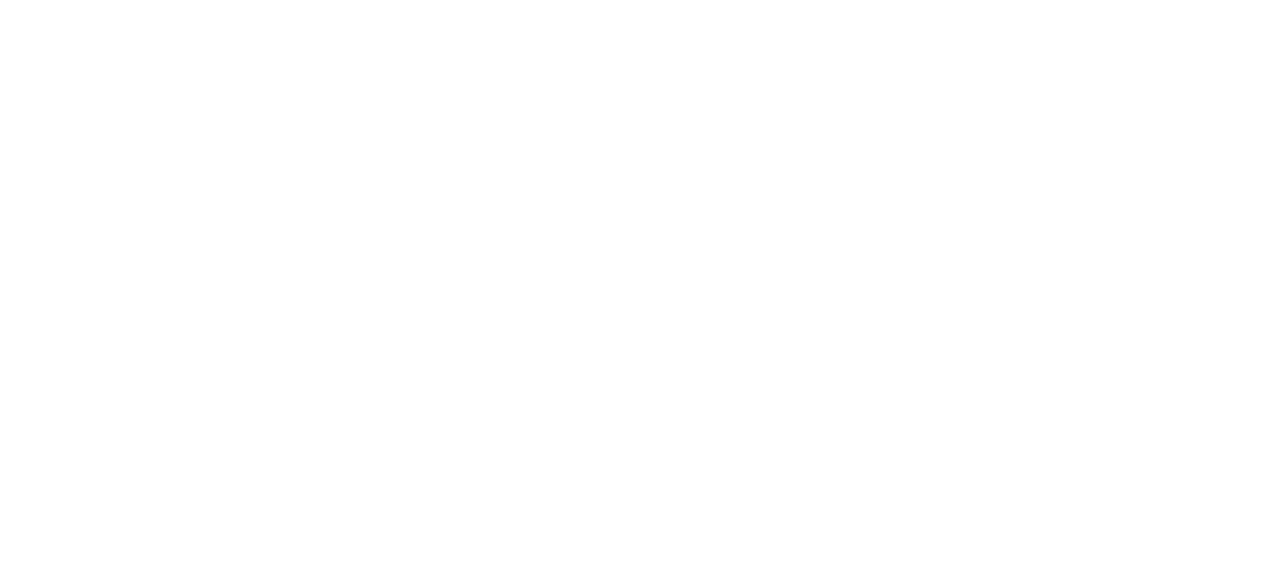
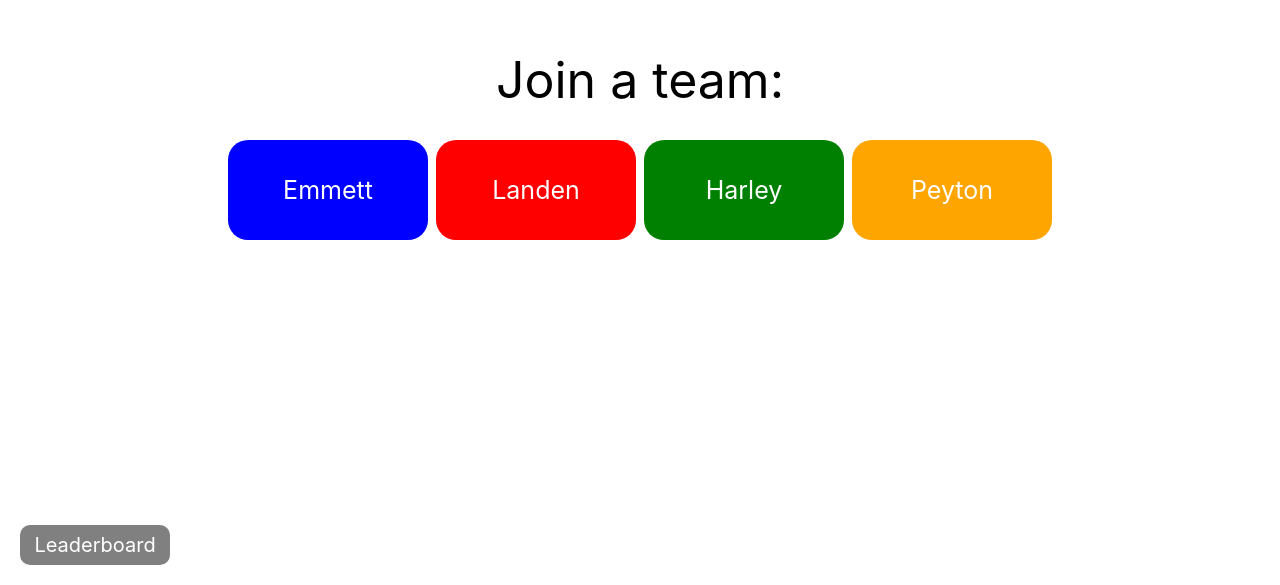
Before and after one commit to EmmettMyers/Leadership-Game, a React (Create React App) app in the folder frontend/: page / in a window 1280 px wide. Shown: the part 215-800 px from the top of the page. Built offline with nearby package versions, Linux system fonts and the light colour scheme.

Commit message:
Home and leaderboard

```diff
--- a/frontend/src/App.css
+++ b/frontend/src/App.css
@@ -1,38 +1,78 @@
 .App {
+  overflow: hidden;
+}
+
+.home {
+  display: flex;
+  justify-content: center;
+  align-items: center;
+  height: 90vh;
+}
+
+.joinTeamTxt {
+  font-size: 50px;
+  padding-bottom: 30px;
   text-align: center;
 }
 
-.App-logo {
-  height: 40vmin;
-  pointer-events: none;
+.leaders {
+  display: flex;
+  justify-content: center;
 }
 
-@media (prefers-reduced-motion: no-preference) {
-  .App-logo {
-    animation: App-logo-spin infinite 20s linear;
-  }
-}
-
-.App-header {
-  background-color: #282c34;
-  min-height: 100vh;
+.leader {
+  width: 200px;
+  height: 100px;
   display: flex;
-  flex-direction: column;
+  justify-content: center;
   align-items: center;
-  justify-content: center;
-  font-size: calc(10px + 2vmin);
+  border-radius: 20px;
+  margin-left: 4px;
+  margin-right: 4px;
+  font-size: 25px;
   color: white;
 }
 
-.App-link {
-  color: #61dafb;
+.emmett {
+  background: blue;
+}
+.landen {
+  background: red;
+}
+.harley {
+  background: green;
+}
+.peyton {
+  background: orange;
 }
 
-@keyframes App-logo-spin {
-  from {
-    transform: rotate(0deg);
-  }
-  to {
-    transform: rotate(360deg);
-  }
+.leader:hover {
+  filter: brightness(90%);
+  cursor: pointer;
+  transition: .1s;
 }
+
+.leaderboardLink {
+  position: absolute;
+  bottom: 20px;
+  left: 20px;
+  font-size: 20px;
+  width: 150px;
+  height: 40px;
+  background: gray;
+  display: flex;
+  justify-content: center;
+  align-items: center;
+  border-radius: 10px;
+  color: white;
+}
+
+.leaderboardLink:hover {
+  filter: brightness(90%);
+  cursor: pointer;
+  transition: .1s;
+}
+
+.leaderboard {
+
+}
--- a/frontend/src/App.js
+++ b/frontend/src/App.js
@@ -1,8 +1,55 @@
+import React, { useState } from "react";
 import './App.css';
 
 function App() {
+  const [page, setPage] = useState("home");
+
+  const handleLeaderClick = (leader) => {
+    setPage("game");
+  };
+
+  const handleLeaderboardClick = () => {
+    setPage("leaderboard");
+  };
+
   return (
     <div className="App">
+
+      {page === "home" && (
+        <div className="home">
+          <div className="container">
+            <div className="joinTeamTxt">Join a team:</div>
+            <div className="leaders">
+              <div className="leader emmett" onClick={() => handleLeaderClick("Emmett")}>
+                Emmett
+              </div>
+              <div className="leader landen" onClick={() => handleLeaderClick("Landen")}>
+                Landen
+              </div>
+              <div className="leader harley" onClick={() => handleLeaderClick("Harley")}>
+                Harley
+              </div>
+              <div className="leader peyton" onClick={() => handleLeaderClick("Peyton")}>
+                Peyton
+              </div>
+            </div>
+          </div>
+        </div>
+      )}
+
+      {page === "game" && (
+        <div className="game">
+
+        </div>
+      )}
+
+      {page === "leaderboard" && (
+        <div className="leaderboard">
+
+        </div>
+      )}
+
+      <div class="leaderboardLink" onClick={handleLeaderboardClick}>Leaderboard</div>
     </div>
   );
 }
```
